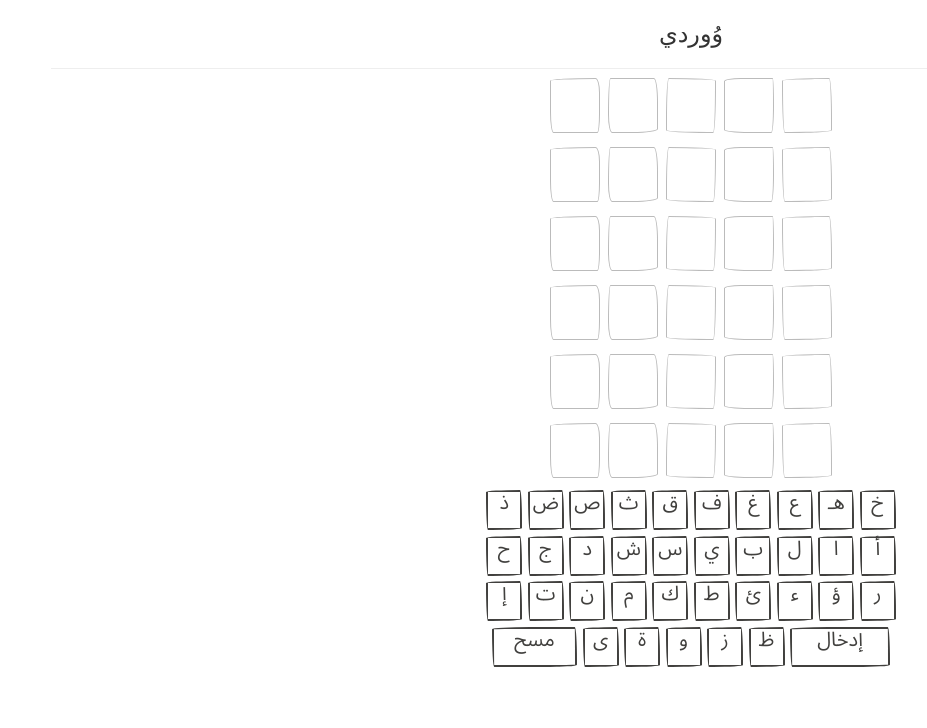
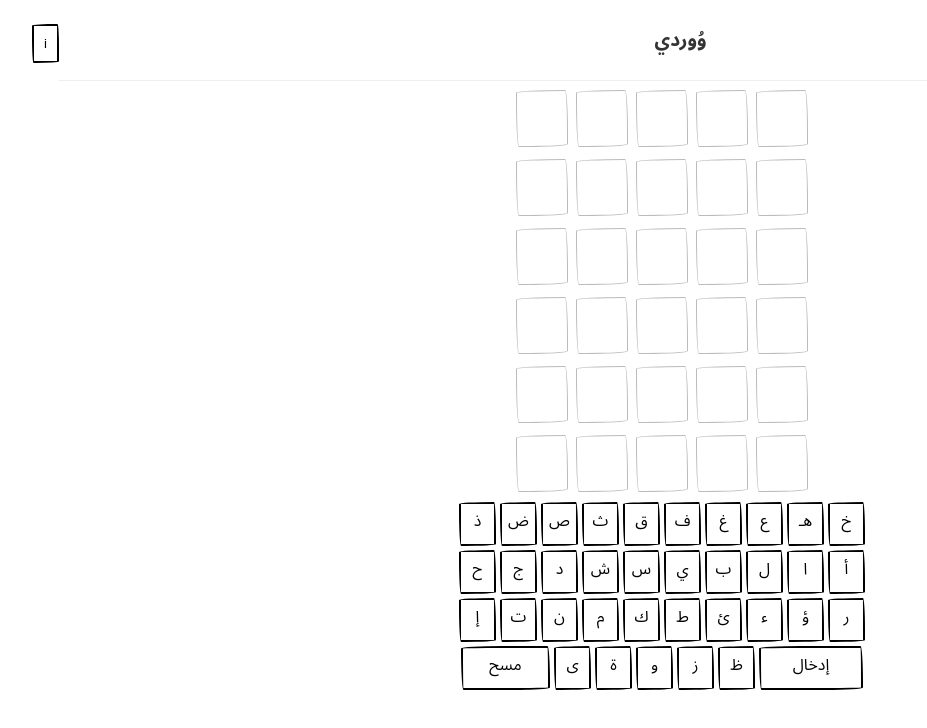
Before and after one commit to ThinkX1/wordy, a React (Vite) app: page / in a window 1280 px wide. Shown: the top 728 px of the page, without its empty margins (12-939 px from the left). Built offline with nearby package versions, Linux system fonts and the light colour scheme; a web font is replaced by a local one.

Commit message:
Add help modal and result modal

```diff
--- a/index.html
+++ b/index.html
@@ -5,14 +5,6 @@
     <link rel="icon" type="image/svg+xml" href="/vite.svg" />
     <meta name="viewport" content="width=device-width, initial-scale=1.0" />
     <title>Wordy | وُوردي</title>
-    <link
-      rel="stylesheet"
-      href="https://unpkg.com/papercss@1.9.2/dist/paper.min.css"
-    />
-    <link rel="preconnect" href="https://fonts.googleapis.com">
-<link rel="preconnect" href="https://fonts.gstatic.com" crossorigin>
-	<link href="https://fonts.googleapis.com/css2?family=Noto+Sans+Arabic:wght@100..900&display=swap" rel="stylesheet">
-  <!-- Google tag (gtag.js) -->
 <script async src="https://www.googletagmanager.com/gtag/js?id=G-55NWQVF21N"></script>
 <script>
   window.dataLayer = window.dataLayer || [];
--- a/src/App.tsx
+++ b/src/App.tsx
@@ -1,3 +1,5 @@
+import { Header } from './components/Header';
+import { ResultModal } from './components/ResultModal';
 import { Wordle } from './components/Wordle';
 import { words } from './words';
 
@@ -7,8 +9,9 @@ function App() {
 		console.log(randomSolution)
   return (
     <>
-			<h1>وُوردي</h1>
+      <Header />
 			<Wordle solution={randomSolution} />
+      <ResultModal isOpen={false} onClose={()=> console.log('closed')} solution={randomSolution} />
 
     </>
   )
--- /dev/null
+++ b/src/components/Header.tsx
@@ -0,0 +1,22 @@
+import { FC, useState } from "react";
+import { HelpModal } from "./HelpModal";
+
+
+export const Header: FC = () => {
+
+  const [isHelpModalOpen, setHelpModalOpen] = useState<boolean>(false);
+  const handleOpenHelpModal = () => {
+    console.log('open help modal');
+    setHelpModalOpen(true);
+    };
+  return (
+    <header>
+      <h1 className="header"> وُوردي </h1>
+
+      <button onClick={handleOpenHelpModal} className="border border-primary helper-button">
+      i
+      </button>
+      <HelpModal isOpen={isHelpModalOpen} onClose={() => console.log("close")} />
+      </header>
+      )
+      }
--- /dev/null
+++ b/src/components/HelpModal.tsx
@@ -0,0 +1,32 @@
+import { FC } from 'react';
+import { Modal } from './Modal'
+
+
+
+
+interface HelpModalProps {
+  isOpen: boolean;
+  onClose: () => void;
+  }
+
+
+export const HelpModal : FC<HelpModalProps> = ({
+  isOpen,
+  onClose,
+}) => {
+  return (
+    <Modal
+      hasCloseBtn={true}
+      isOpen={isOpen}
+      onClose={onClose}
+      >
+      <div className="result">
+      <section>
+        <h1>طريقة اللعب :</h1>
+<p>لديك ست محاولات لتخمين الكلمة الصحيحة المكونة من خمسة أحرف ، يمكنك الكتابة مباشرة باستخدام لوحة المفاتيح في جهازك أو لوحة المفاتيح الموجود على الصفحة .</p>
+      </section>
+
+      </div>
+      </Modal>
+      )
+      }
--- /dev/null
+++ b/src/components/InfoModal.tsx
@@ -0,0 +1 @@
+import { Modal } from './Modal';
--- a/src/components/Modal.tsx
+++ b/src/components/Modal.tsx
@@ -1,30 +1,60 @@
-import { FC } from 'react';
+import { FC, ReactNode, useEffect, useRef, useState, KeyboardEvent } from 'react';
 
 
 
 interface Props {
-	isCorrect: boolean,
-	solution: string,
-	turn: number
+  isOpen: boolean,
+  hasCloseBtn?: boolean,
+  onClose?: () => void,
+  children: ReactNode,
 }
 
 
-export const  Modal: FC<Props> = ({ isCorrect, solution, turn }) => {
+export const  Modal: FC<Props> = ({ isOpen, hasCloseBtn, onClose, children }) => {
+  const [isModalOpen, setModalOpen] = useState(isOpen);
+  const modalRef = useRef<HTMLDialogElement | null>(null);
+
+  const handleCloseModal = () => {
+    if(onClose) {
+      onClose();
+    }
+    setModalOpen(false);
+  };
+
+  const handleKeyDown = (e: KeyboardEvent<HTMLDialogElement>) => {
+    if(e.key === "Escape") {
+      handleCloseModal();
+    }
+  };
+
+
+
+  useEffect(() => {
+    setModalOpen(isOpen);
+    }, [isOpen]);
+
+  useEffect(() => {
+    const modalElement = modalRef.current;
+    if(modalElement) {
+      if(isModalOpen) {
+      console.log('isModalOpen', isModalOpen, modalElement, modalRef)
+      modalElement.showModal();
+      } else {
+        modalElement.close();
+      }
+    }
+  }, [isModalOpen]);
+
+
 	return (
-		<div className="modal">
-			{ isCorrect && (
-				<div>
-					<h1> كسبت !! </h1>
-					<p className="solution">{solution}</p>
-					<p>لقد وجدت الحل في {turn}  محاولات :</p>
-				</div>
-			)}
-			{!isCorrect && (
-				<div>
-					<h1> حاول مرة أخرى</h1>
-					<p className="solution">{solution}</p>
-				</div>
-			)}
-		</div>
+  <dialog ref={modalRef} className="modal-dialog" onKeyDown={handleKeyDown}>
+    {hasCloseBtn && (
+      <button className="modal-close-btn" onClick={handleCloseModal}>
+        Close
+      </button>
+    )}
+    {children}
+  </dialog>
+
 		)
 }
--- /dev/null
+++ b/src/components/ResultModal.tsx
@@ -0,0 +1,35 @@
+import { FC } from 'react';
+import { Modal } from './Modal'
+
+
+export interface ResultModalData {
+  turns: number;
+  solution: string;
+  }
+
+
+interface ResultModalProps {
+  isOpen: boolean;
+  onClose: () => void;
+  solution: string;
+  }
+
+
+export const ResultModal : FC<ResultModalProps> = ({
+  isOpen,
+  onClose,
+  solution,
+}) => {
+  return (
+    <Modal
+      hasCloseBtn={true}
+      isOpen={isOpen}
+      onClose={onClose}
+      >
+      <div className="result">
+
+      {solution}
+      </div>
+      </Modal>
+      )
+      }
--- a/src/components/Wordle.tsx
+++ b/src/components/Wordle.tsx
@@ -2,8 +2,8 @@ import { useEffect, useState, FC } from 'react';
 import { useWordle } from '../hooks/useWordle';
 import { Grid } from './Grid';
 //import { Keypad } from './keypad';
-import { Modal } from './Modal';
 import { Keypad } from './keypad';
+import { ResultModal } from './ResultModal';
 
 interface Props {
 	solution: string
@@ -19,6 +19,7 @@ export const Wordle : FC<Props> = ({ solution }) => {
 		if(isCorrect) {
 
 			setTimeout(() => setShowModal(true), 2000);
+      console.log(isCorrect, showModal);
 			window.removeEventListener('keyup', handleKeyup);
 		}
 
@@ -34,7 +35,7 @@ export const Wordle : FC<Props> = ({ solution }) => {
 	return (
 		<div>
 			<Grid guesses={guesses} currentGuess={currentGuess} turn={turn} />
-			{ showModal && <Modal isCorrect={isCorrect} turn={turn} solution={solution} /> }
+			{ showModal && <ResultModal isOpen={true} onClese={() => console.log('colse')}  solution={solution} /> }
       <Keypad usedKeys={usedKeys}/>
 		</div>
 	)
--- a/src/index.css
+++ b/src/index.css
@@ -5,14 +5,26 @@ font-family: "Noto Sans Arabic", sans-serf;
 margin: 0;
 }
 
+header {
+  display: flex;
+  justify-content: center;
+  align-items: center;
+}
 h1 {
 font-size: 1.2em;
 padding: 20px 0;
 border-bottom: 1px solid #eee;
 margin: 0 0 5px 0;
 color: #333;
+flex-grow: 1;
 }
 
+.helper-button {
+  margin-left: 10px;
+  border-radius: 50%;
+  padding: 10px;
+  background-color: white;
+}
 /* rows */
 
 .row {
@@ -70,8 +82,8 @@ color: #333;
 	direction: ltr;
 	}
 .keypad > div {
-	margin: 2.75px;
-	width: 36px;
+	margin: 2px;
+	width: 33px;
 	height: 40px;
 	display: inline-block;
 }
@@ -99,29 +111,6 @@ color: #333;
   transition: all 0.3s ease-in;
 }
 
-.modal {
-  background: rgba(255,255,255,0.7);
-  position: fixed;
-  width: 100%;
-  height: 100%;
-  top: 0;
-  left: 0;
-}
-.modal div {
-  max-width: 480px;
-  background: #fff;
-  padding: 40px;
-  border-radius: 10px;
-  margin: 10% auto;
-  box-shadow: 2px 2px 10px rgba(0,0,0,0.3);
-}
-.modal .solution {
-  color: #ff004c;
-  font-weight: bold;
-  font-size: 0.8em;
-  text-transform: uppercase;
-  letter-spacing: 1px;
-}
 
 /* keyframe animations */
 @keyframes flip {
@@ -161,3 +150,52 @@ color: #333;
 		border-color: #333;
 	}
 }
+
+
+.modal-dialog::backdrop {
+  background: hsl(0 0% 0% / 50%);
+}
+
+.modal-dialog {
+  max-width: 20rem;
+  padding: 2rem;
+  border: 0;
+  border-radius: 0.5rem;
+  position: relative;
+  box-shadow: hsl(0 0% 0% / 10%) 0 0 0.5rem 0.25rem;
+  border: 1px solid #ccc;
+}
+
+.modal-close-btn {
+  font-size: 0.75em;
+  position: absolute;
+  top: 0.25em;
+  right: 0.25em;
+}
+
+.result {
+  width: 200px;
+  height: 200px;
+  padding : 1rem;
+}
+
+.border {
+  border-color: #41403e;
+  border-color: var(--primary);
+  border-style: solid;
+  border-width: 2px;
+}
+
+.border-primary {
+  border-color: #41403e;
+  border-color: var(--primary);
+}
+
+.border,
+.border-1,
+.child-borders > *:nth-child(6n+1) {
+  border-bottom-left-radius: 15px 255px;
+  border-bottom-right-radius: 225px 15px;
+  border-top-left-radius: 255px 15px;
+  border-top-right-radius: 15px 225px;
+}
```
Also changed, not shown: 1 other file (tests, documents, lock files or other folders).
